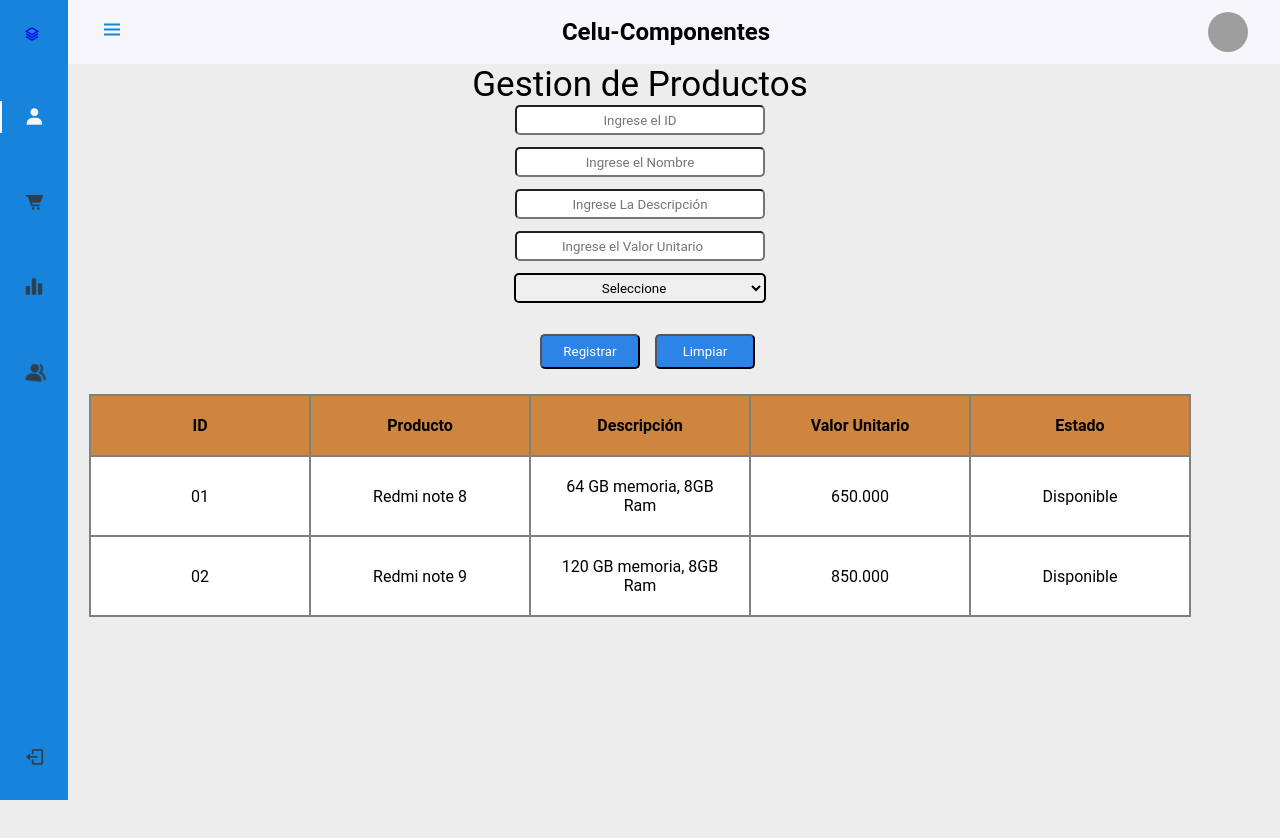
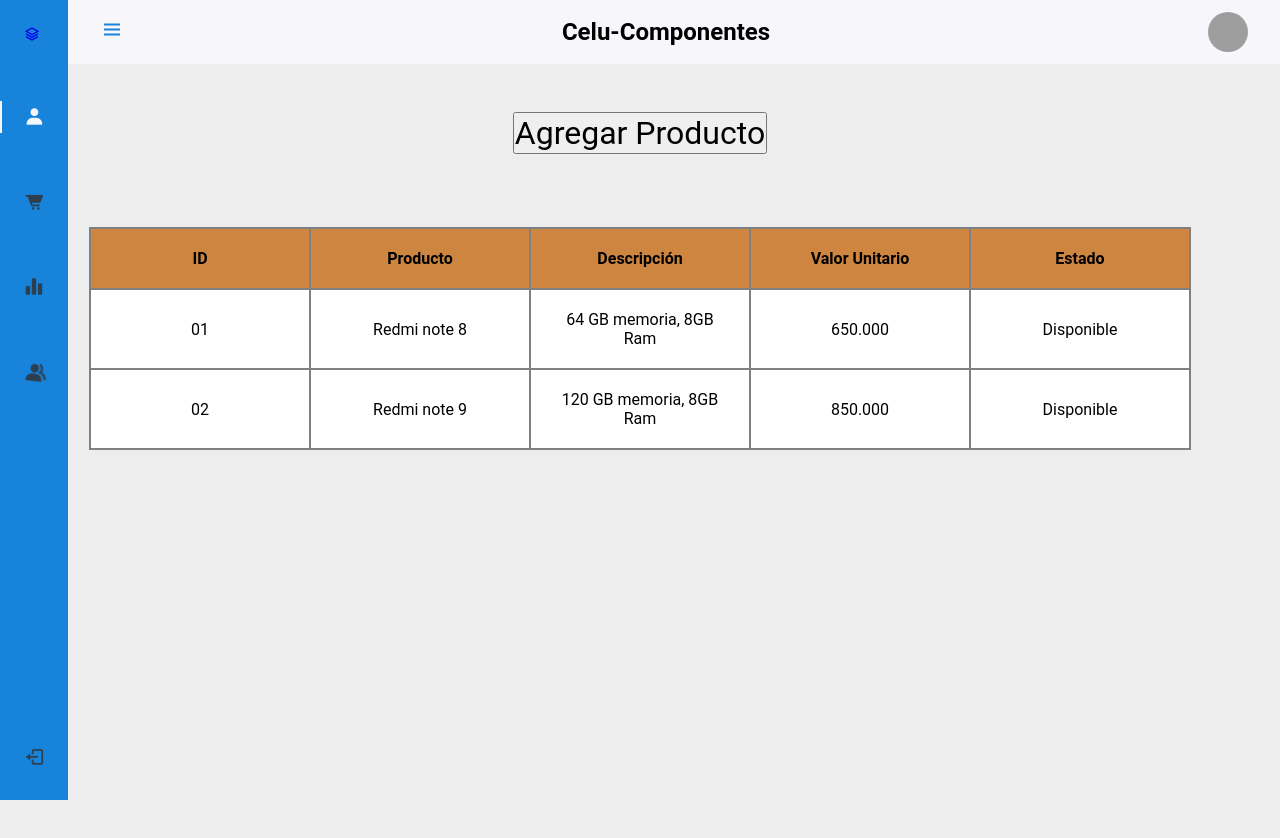
Before and after one commit to juanfed/night-developers, a React (Create React App) app: page /admin/producto in a window 1280 px wide. Shown: the top 838 px of the page. Built offline with nearby package versions, Linux system fonts and the light colour scheme; grey boxes are pictures that could not be loaded.

Commit message:
Hize que cambiara cada vez que se precionaba el boton en la lista de productos, el cambio es entre ingresar producto o ver la lista de productos

```diff
--- a/package.json
+++ b/package.json
@@ -8,6 +8,7 @@
     "@testing-library/user-event": "^12.1.10",
     "react": "^17.0.2",
     "react-dom": "^17.0.2",
+    "react-hooks": "^1.0.1",
     "react-router-dom": "^5.3.0",
     "react-scripts": "4.0.3",
     "web-vitals": "^1.0.1"
--- a/src/pages/producto.jsx
+++ b/src/pages/producto.jsx
@@ -1,15 +1,85 @@
 import 'styles/producto.css';
-import React from 'react'
+import React, { useState } from 'react';
 
-const producto = () => {
-    return (
-        <div>
-            <div id="contenido__producto">
+const Producto = () => {
+  const [titulo, setTitulo] = useState('Agregar Producto');
+  const botonProducto = () => {
+    setTitulo(titulo == 'Agregar Producto' ? "Ver Lista Producto" : "Agregar Producto")
 
-                <form onsubmit="myFunction(); return false;" required />
+  };
 
-                <center>
-                    <p className="Titulo-producto">Gestion de Productos</p>
+
+  return (
+    <div>
+      <div id="contenido__producto">
+        <center>
+          <button className="productoTitulo" onClick={botonProducto}>{titulo}</button>
+          <div>
+            {
+              titulo == 'Agregar Producto' && (
+                <table id="miTabla">
+                  <tr>
+                    <th >ID</th>
+                    <th >Producto</th>
+                    <th >Descripción</th>
+                    <th >Valor Unitario</th>
+                    <th >Estado</th>
+                  </tr>
+                  <tr>
+                    <td>01</td>
+                    <td >Redmi note 8</td>
+                    <td >64 GB memoria, 8GB Ram</td>
+                    <td >650.000</td>
+                    <td >Disponible</td>
+                  </tr>
+
+                  <tr>
+                    <td>02</td>
+                    <td >Redmi note 9</td>
+                    <td >120 GB memoria, 8GB Ram</td>
+                    <td >850.000</td>
+                    <td >Disponible</td>
+                  </tr>
+                </table>
+              )
+            }
+
+            {
+              titulo == 'Ver Lista Producto' && (
+                <form action="">
+                  <input className="datos" type="text" id="pID" placeholder="Ingrese el ID" required /><br />
+                  <input className="datos" type="text" id="pNombre" placeholder="Ingrese el Nombre" required /><br />
+                  <input className="datos" type="text" id="pDes" placeholder="Ingrese La Descripción" required /><br />
+                  <input className="datos" type="number" id="pValor" placeholder="Ingrese el Valor Unitario" required /><br />
+                  <select className="multi" id="pEstado" required>
+
+
+                    <option value="Seleccione">Seleccione</option>
+                    <option value="En proceso">Disponible</option>
+                    <option value="Entregado">Agotado</option>
+
+                  </select>
+
+                  <br />
+                  <br />
+
+                  <input className="botoness" type="submit" value="Registrar" />
+                  <input className="botoness" type="reset" value="Limpiar" />
+                </form>
+
+              )
+            }
+          </div>
+        </center>
+      </div>
+    </div>
+  )
+}
+
+export default Producto
+
+/*
+<p className="Titulo-producto">Gestion de Productos</p>
                     <input className="datos" type="text" id="pID" placeholder="Ingrese el ID" required /><br />
                     <input className="datos" type="text" id="pNombre" placeholder="Ingrese el Nombre" required /><br />
                     <input className="datos" type="text" id="pDes" placeholder="Ingrese La Descripción" required /><br />
@@ -29,9 +99,11 @@ const producto = () => {
                     <input className="botoness" type="submit" value="Registrar" />
                     <input className="botoness" type="reset" value="Limpiar" />
 
+*/
 
 
-                    <table id="miTabla">
+/*
+<table id="miTabla">
                         <tr>
                             <th >ID</th>
                             <th >Producto</th>
@@ -55,10 +127,4 @@ const producto = () => {
                             <td >Disponible</td>
                         </tr>
                     </table>
-                </center>
-            </div>
-        </div>
-    )
-}
-
-export default producto
+*/
--- a/src/styles/producto.css
+++ b/src/styles/producto.css
@@ -1,9 +1,12 @@
-
- table, th, td {
+.productoTitulo{
+    margin-top: 3rem;
+    margin-bottom: 3rem;
+    font-size: 2rem;
+}
+table, th, td {
 margin: 25px;
 border:2px solid gray;
 border-collapse: collapse;
-color:black;background-color:rgb(26, 70, 165);
 text-align: center;
 }
 body{
```
Also changed, not shown: 1 other file (tests, documents, lock files or other folders).
